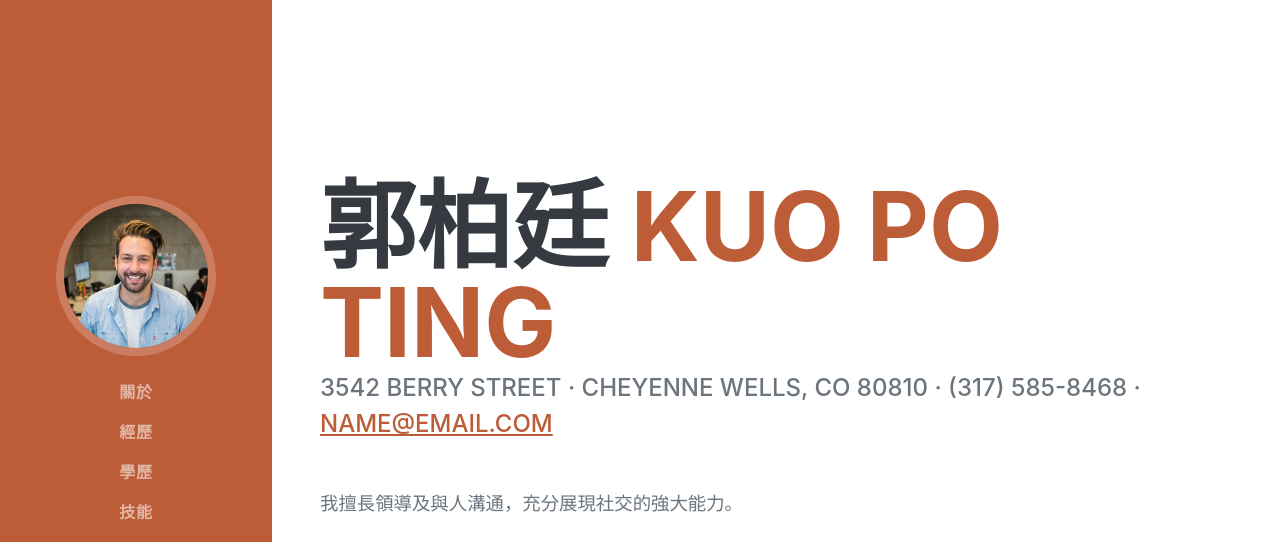
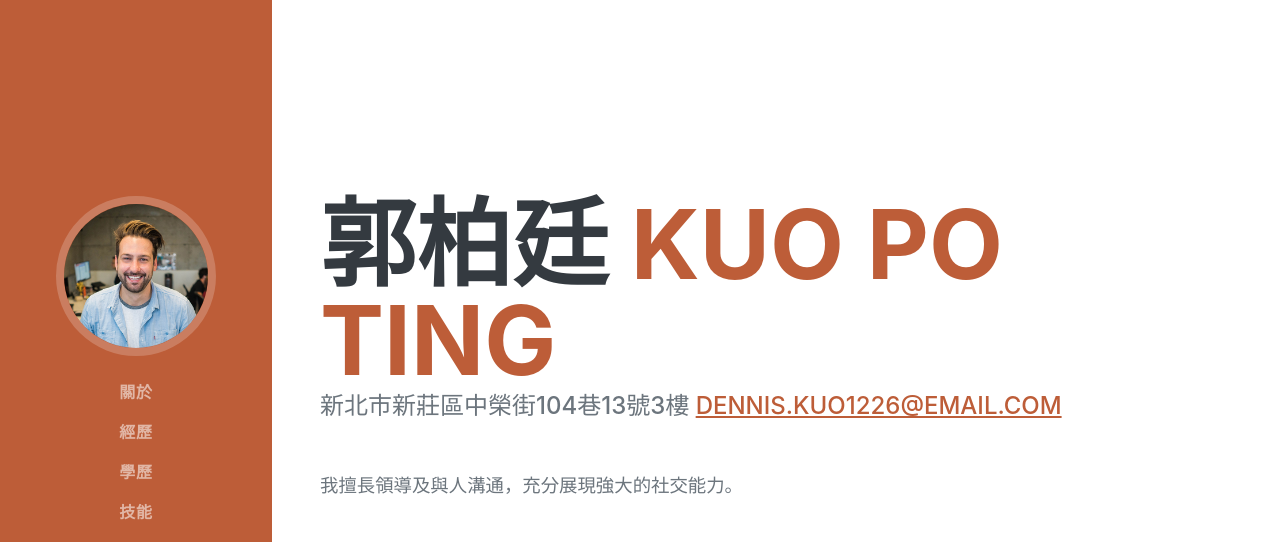
Before and after one commit to olahuagua/personal, a plain HTML site: page index.html in a window 1280 px wide. Shown: the top 542 px of the page. Drawn offline with nearby package versions, Linux system fonts and the light colour scheme; a web font is replaced by a local one.

Commit message:
Update index.html

```diff
--- a/index.html
+++ b/index.html
@@ -44,10 +44,10 @@
                         <span class="text-primary">Kuo Po Ting</span>
                     </h1>
                     <div class="subheading mb-5">
-                        3542 Berry Street · Cheyenne Wells, CO 80810 · (317) 585-8468 ·
-                        <a href="mailto:name@email.com">name@email.com</a>
+                        新北市新莊區中榮街104巷13號3樓
+                        <a href="mailto:name@email.com">dennis.kuo1226@email.com</a>
                     </div>
-                    <p class="lead mb-5">我擅長領導及與人溝通，充分展現社交的強大能力。</p>
+                    <p class="lead mb-5">我擅長領導及與人溝通，充分展現強大的社交能力。</p>
                     <div class="social-icons">
                         <a class="social-icon" href="#!"><i class="fab fa-linkedin-in"></i></a>
                         <a class="social-icon" href="#!"><i class="fab fa-github"></i></a>
```
